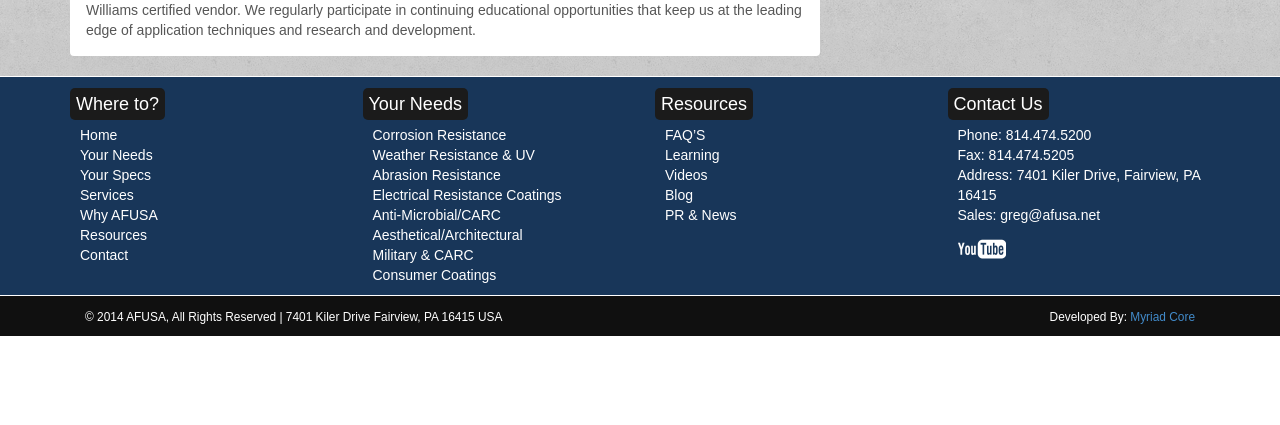
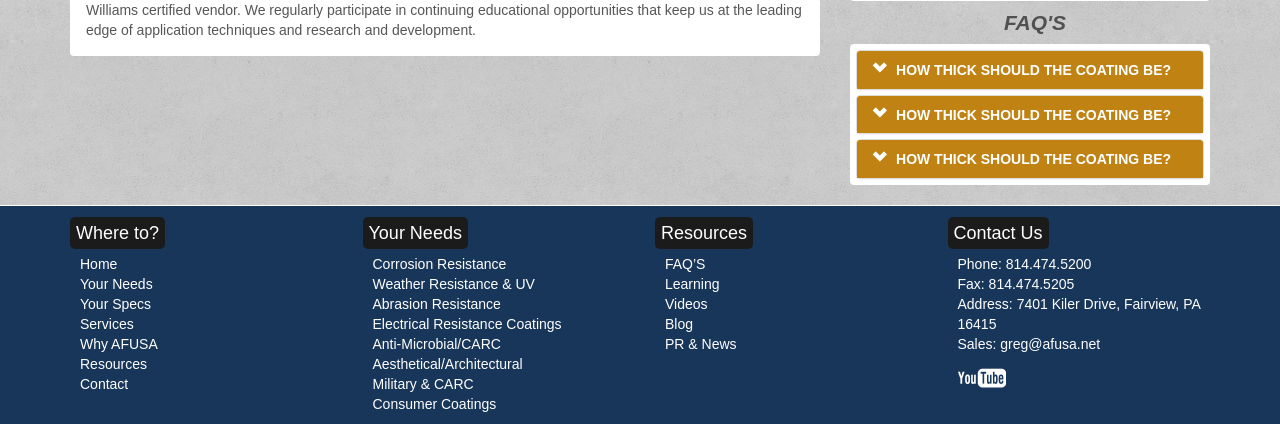
Before and after one commit to schwag/afusa, a PHP site: page /afusa/corrosion-resistance.php in a window 1280 px wide. Shown: the part 972-1397 px from the top of the page. Before the commit the page ends 1308 px from the top, so only its background shows below. Run offline with PHP 8.4, Linux system fonts and the light colour scheme; some libraries are stand-ins or nearby versions.

Commit message:
completed corrosion page with sidebar

```diff
--- a/corrosion-resistance.php
+++ b/corrosion-resistance.php
@@ -24,6 +24,7 @@
                 <div class="container">
                      <div class="row">
                         <div>
+
                             <!--beginning of left body content-->
                             <div class="col-md-8">
                                 <div class="needsLeft">
@@ -41,17 +42,16 @@
                                   <p class="needsPar">Our commitment to quality products and processes provides assurance that your finished product will adhere to the most stringent standards.  We are ISO 9001 compliant and PACCAR Approved. The coatings we use are FDA & DOT approved and meet most AAMA, Military and Automotive specifications. We are a 3M, Cardinal, and Sherwin Williams certified vendor. We regularly participate in continuing educational opportunities that keep us at the leading edge of application techniques and research and development.  </p>
                                 </div>
                             </div>
+
                             <!--beginning of right sidebar content-->
                             <div class="col-md-4">
+                              <h1 class="needssidebarHeading">PHOTO GALLERY</h1>
                                 <div class="needsSidebar">
                                   <!-- Large modal -->
-<button type="button" class="btn btn-block" data-toggle="modal" data-target=".bs-example-modal-lg">PHOTO GALLERY</button>
-
+                                  <img src="img/corrosion_needs.png" class="img-responsive" data-toggle="modal" data-target=".bs-example-modal-lg">
                                   <div class="modal fade bs-example-modal-lg" tabindex="-1" role="dialog" aria-labelledby="myLargeModalLabel" aria-hidden="true">
                                     <div class="modal-dialog modal-lg">
                                       <div class="modal-content">
-
-
                                         <div id="carousel-example-generic" class="carousel slide" data-ride="carousel">
                                           <!-- Indicators -->
                                           <ol class="carousel-indicators">
@@ -95,11 +95,18 @@
                                             <span class="sr-only">Next</span>
                                           </a>
                                         </div>
-
-
-
                                       </div>
                                     </div>
+                                  </div>
+                                </div><!--END of photo gallery-->
+                              <h1 class="needssidebarHeading">SHORT VID</h1>
+                              <div class="needsSidebar">
+                                <iframe width="100%" height="218" src="//www.youtube.com/embed/t8HJA4OXuHg?list=UUauWBtjoD8Sbkm27cs1b1BA" frameborder="0" allowfullscreen></iframe>
+                              </div>
+                              <h1 class="needssidebarHeading">FAQ'S</h1>
+                              <div class="needsSidebar">
+                                <div class="productsAccordion">
+                                    <?php include "php/corrosion-resistance-accordion.php";?>
                                 </div>
                               </div>
                             </div>
--- a/css/custom.css
+++ b/css/custom.css
@@ -25,6 +25,15 @@ body{
 .needsbodyHeading{
 	color: #515151;
 	font-weight: bold;
+	margin-top: 10px;
+	font-style: italic;
+	font-size: 21px;
+	padding-left: 10px;
+}
+.needssidebarHeading{
+	color: #515151;
+	font-weight: bold;
+	text-align: center;
 	margin-top: 10px;
 	font-style: italic;
 	font-size: 21px;
@@ -417,8 +426,6 @@ blockquote {
 }
 .productsAccordion{
 	background-color: #ffffff;
-	padding: 10px 20px 20px 20px;
-	margin: 10px 0px 10px 0px;
 	border-radius: 10px;
 	/*border: 2px solid #C59238;*/
 }
@@ -591,14 +598,14 @@ color: #292929;
 }
 .panel-default>.panel-heading {
 	color: #ffffff;
-	background-color: #292929;
-	/*border: 1px solid #101010;*/
+	background-color: #C08313;
 }
 .panel-title>a {
 	color: #ffffff;
 	margin-left: 10px;
 	text-decoration: none;
-	padding-right: 120px;
+	font-size: 14px;
+	font-weight: bold;
 }
 .panel-heading a:after {
     font-family: 'Glyphicons Halflings';
@@ -608,6 +615,9 @@ color: #292929;
 }
 .panel-heading a.collapsed:after {
     content: "\e080";
+}
+.panel-group {
+	margin-bottom: 0px;
 }
 .jumboMap{
 	height: 315px;
--- /dev/null
+++ b/php/corrosion-resistance-accordion.php
@@ -0,0 +1,44 @@
+<div class="panel-group" id="accordion">
+  <div class="panel panel-default">
+    <div class="panel-heading">
+      <h4 class="panel-title">
+        <a data-toggle="collapse" data-parent="#accordion" href="#collapseOne">
+          HOW THICK SHOULD THE COATING BE?
+        </a>
+      </h4>
+    </div>
+    <div id="collapseOne" class="panel-collapse collapse">
+      <div class="panel-body">
+        <p>For extremely corrosive environments we apply thermoplastic KF Polymer, PVC, Nylon, Teflon®, or Halar®. These long chain polymers resist degradation when exposed to high temperature and chemical environments.</p>
+      </div>
+    </div>
+  </div>
+  <div class="panel panel-default">
+    <div class="panel-heading">
+      <h4 class="panel-title">
+        <a data-toggle="collapse" data-parent="#accordion" href="#collapseTwo">
+          HOW THICK SHOULD THE COATING BE?
+        </a>
+      </h4>
+    </div>
+    <div id="collapseTwo" class="panel-collapse collapse">
+      <div class="panel-body">
+        <p>For extremely corrosive environments we apply thermoplastic KF Polymer, PVC, Nylon, Teflon®, or Halar®. These long chain polymers resist degradation when exposed to high temperature and chemical environments.</p>
+      </div>
+    </div>
+  </div>
+  <div class="panel panel-default">
+    <div class="panel-heading">
+      <h4 class="panel-title">
+        <a data-toggle="collapse" data-parent="#accordion" href="#collapseThree">
+          HOW THICK SHOULD THE COATING BE?
+        </a>
+      </h4>
+    </div>
+    <div id="collapseThree" class="panel-collapse collapse">
+      <div class="panel-body">
+        <p>For extremely corrosive environments we apply thermoplastic KF Polymer, PVC, Nylon, Teflon®, or Halar®. These long chain polymers resist degradation when exposed to high temperature and chemical environments.</p>
+      </div>
+    </div>
+  </div>
+</div>
```
Also changed, not shown: php/doors-accordion.php (deleted, +0 -70 lines), php/frames-accordion.php (deleted, +0 -70 lines), php/hardware-accordion.php (deleted, +0 -87 lines). Lines whose indentation alone changed are shown as unchanged.
